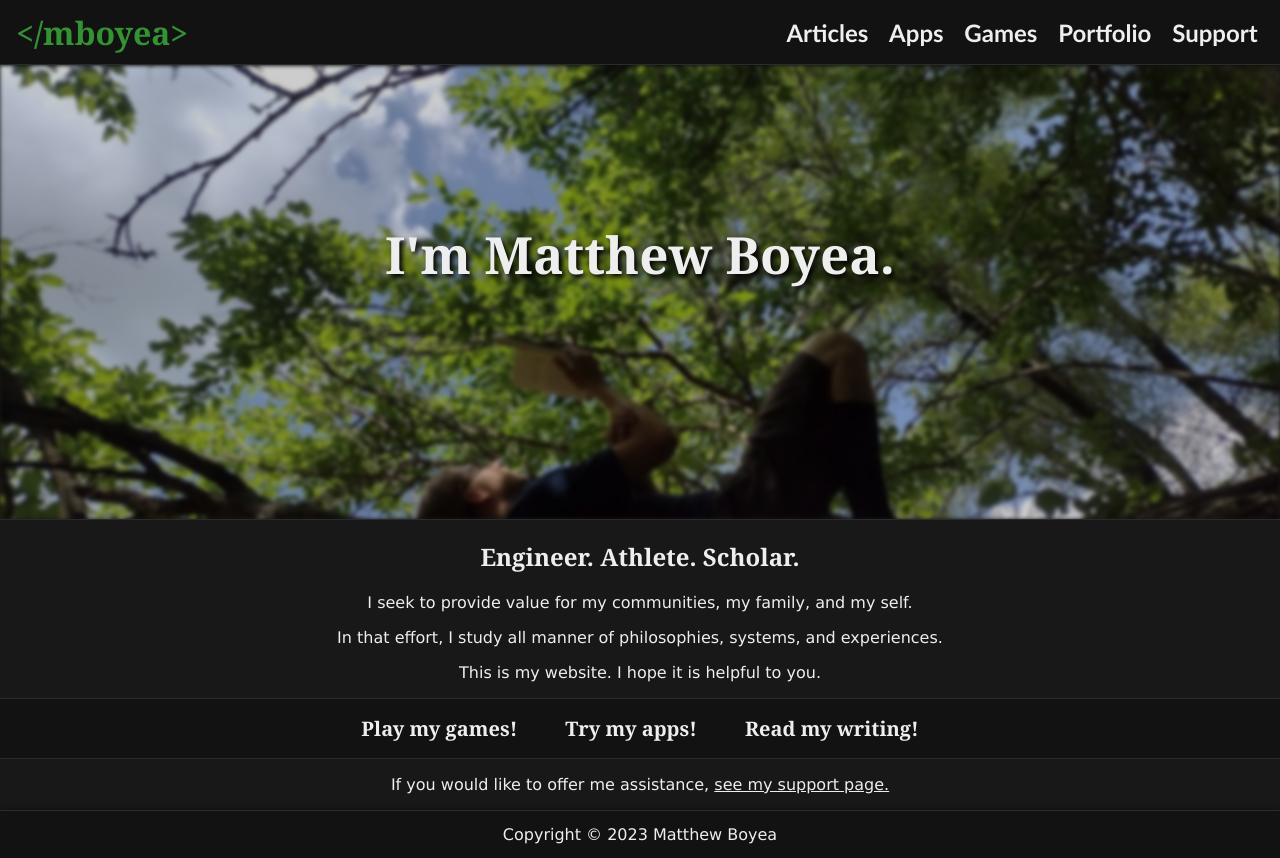
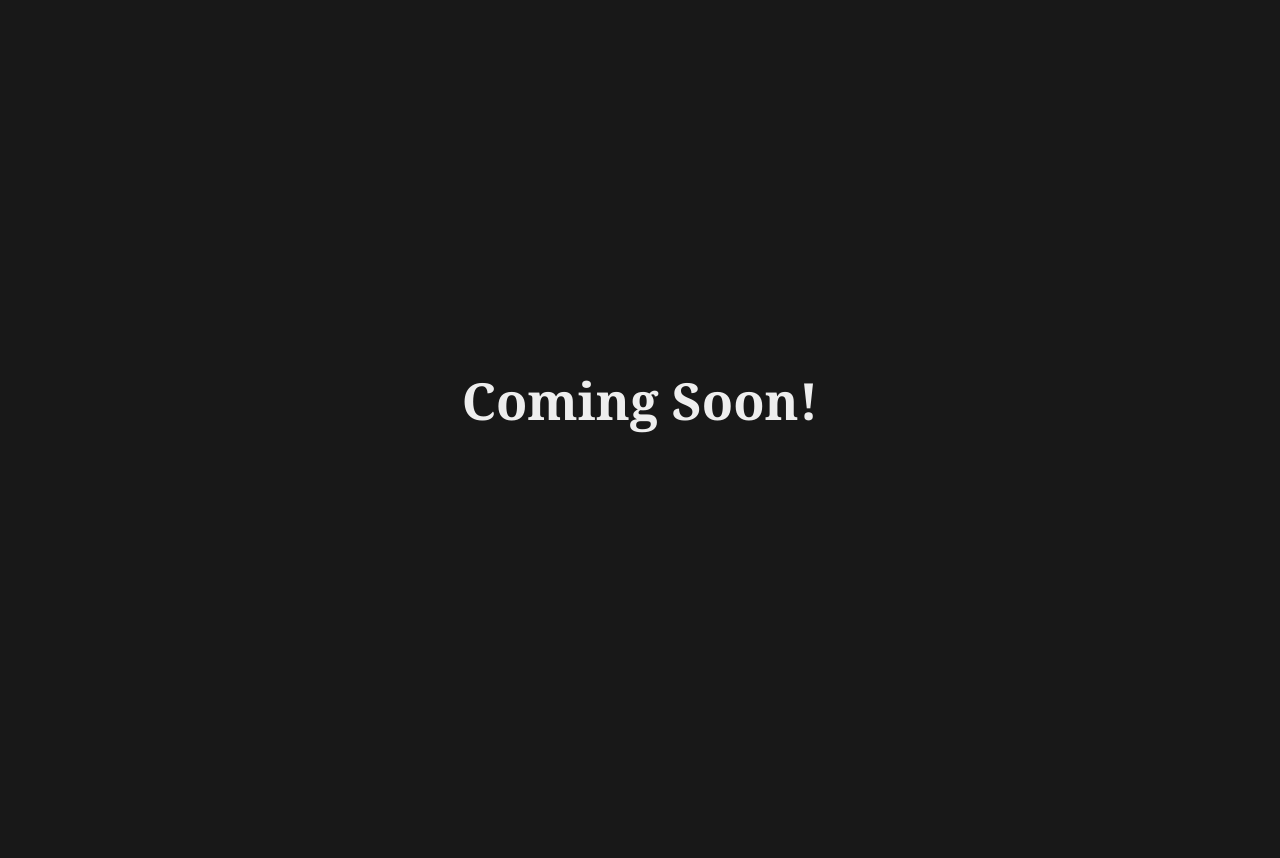
Before and after one commit to mboyea/www-mboyea-com, a SvelteKit app: page / in a window 1280 px wide. After the commit the page ends 800 px from the top, so only its background shows below. Built offline with nearby package versions, Linux system fonts and the light colour scheme.

Commit message:
replaced homepage with coming soon page

```diff
--- a/src/routes/+page.svelte
+++ b/src/routes/+page.svelte
@@ -1,3 +1,20 @@
+<div class="center-vertically">
+  <h1>Coming Soon!</h1>
+</div>
+
+<style lang="scss">
+	h1 {
+		font-size: max(4vw, 2rem);
+		text-align: center;
+	}
+	div {
+		display: flex;
+		justify-content: center;
+		align-items: center;
+		height: 100%;
+	}
+</style>
+<!---
 <h1 id="featured-img">I'm Matthew Boyea.</h1>
 <section class="centered">
 	<h2>Engineer. Athlete. Scholar.</h2>
@@ -72,3 +89,4 @@
 		}
 	}
 </style>
+--->
```
Also changed, not shown: src/routes/+layout.svelte (+8 -0 lines), img/screen-home.png (deleted), 1 other file (tests, documents, lock files or other folders).
